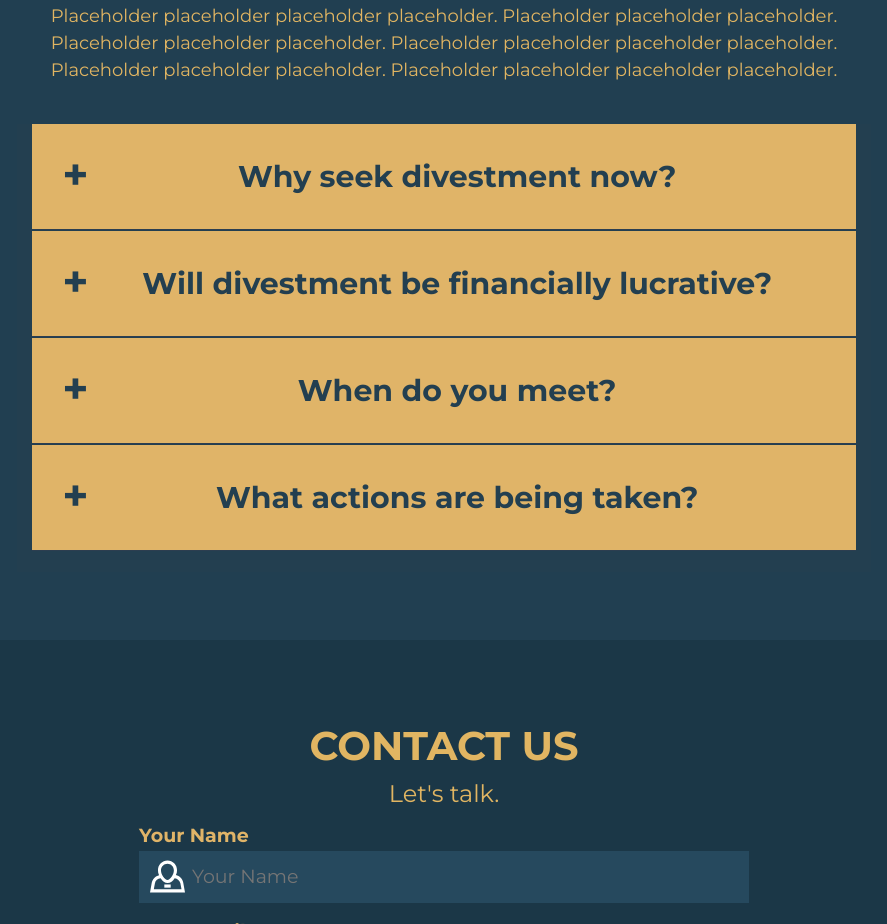
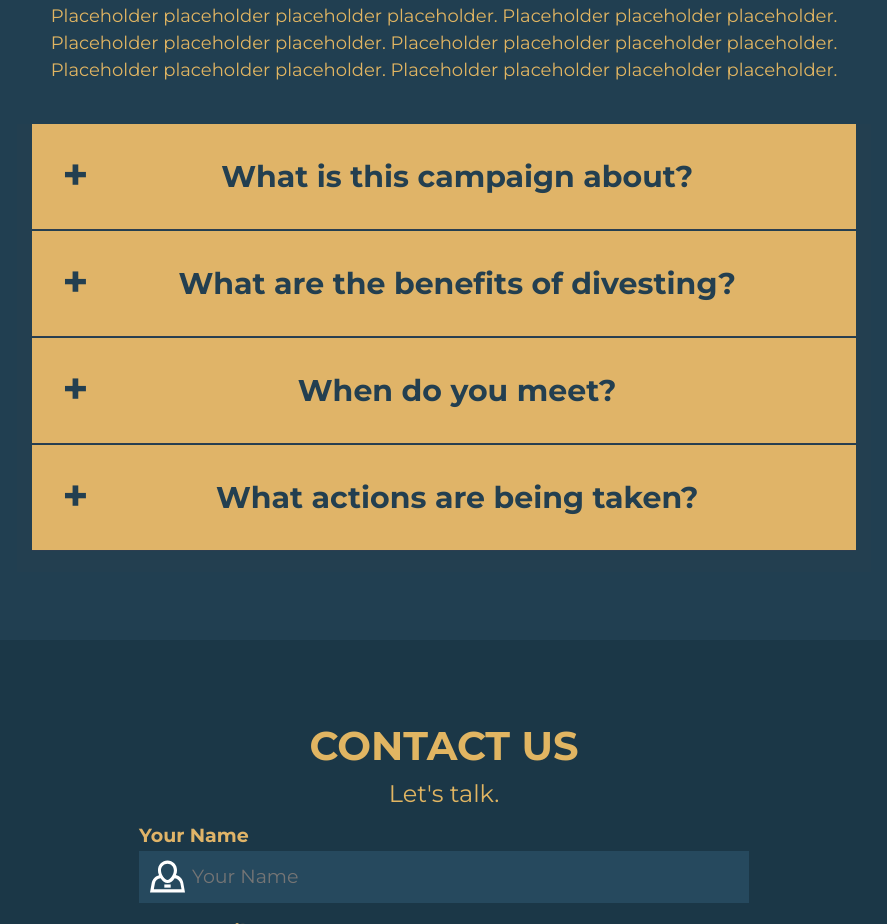
Before and after one commit to fossilfreemactest/fossilfreemactest.github.io, a website with bundled scripts: page index.html in a window 1280 px wide. Shown: the part 1536-2460 px from the top of the page, without its empty margins (196-1083 px from the left). Built offline with nearby package versions, Linux system fonts and the light colour scheme.

Commit message:
Updated FAQ
Changed some text

```diff
--- a/index.html
+++ b/index.html
@@ -130,27 +130,27 @@
         Placeholder placeholder placeholder placeholder. Placeholder placeholder placeholder. Placeholder placeholder placeholder
         placeholder.
       </div>
-
-
     </div>
 
     <div class="accordion col col-11 col-md-10 col-lg-8 col-centered margin-top-medium">
       <dl>
-        <dt class="scrollDelay1"><a class="accordionTitle no-select" href="#" style="background-color:#e0b468;color:#233f50;">Why seek divestment now?</a></dt>
+        <dt class="scrollDelay1"><a class="accordionTitle no-select" href="#" style="background-color:#e0b468;color:#233f50;">What is this campaign about?</a></dt>
         <dd class="accordionItem accordionItemCollapsed">
           <p>
-          Placeholder placeholder placeholder placeholder. Placeholder placeholder placeholder. Placeholder placeholder placeholder.
-          Placeholder placeholder placeholder placeholder. Placeholder placeholder placeholder. Placeholder placeholder placeholder
-          placeholder.
+          The goal of this campaign is to encourage Macalester’s Administration and Investment Office to initiate an official process to divest the endowment from the fossil fuel industry.
+          Like most educational institutions, Macalester’s endowment is in part supported by the industry that profits from the destruction of the earth’s atmosphere — to the detriment of public health and the earth’s climate system.
+          <br />
+          <br />
+          Macalester has been a regional leader in on-campus sustainability initiatives, and making our financial portfolio more sustainable is an obvious next step if we are to take this global problem seriously.
           </p>
         </dd>
 
-        <dt class="move-faq-up scrollDelay1"><a class="accordionTitle no-select" href="#" style="background-color:#e0b468;color:#233f50;">Will divestment be financially lucrative?</a></dt>
+        <dt class="move-faq-up scrollDelay1"><a class="accordionTitle no-select" href="#" style="background-color:#e0b468;color:#233f50;">What are the benefits of divesting?</a></dt>
         <dd class="accordionItem accordionItemCollapsed">
           <p>
-           Placeholder placeholder placeholder placeholder. Placeholder placeholder placeholder. Placeholder placeholder placeholder.
-          Placeholder placeholder placeholder placeholder. Placeholder placeholder placeholder. Placeholder placeholder placeholder
-          placeholder.
+           Macalester’s emphasis on global citizenship encourages responsible stewardship of the earth by all those who reside and depend on it. By divesting from the fossil fuel industry, Macalester puts these words to action and indicates that it refuses to support an industry that is profiting from the destruction of the planet.
+           <br /><br />
+           Our school will also emerge as a national innovator due to our greener financial portfolio, which will attract a new generation of socially and environmentally responsible leaders to our campus.
           </p>
         </dd>
 
```
